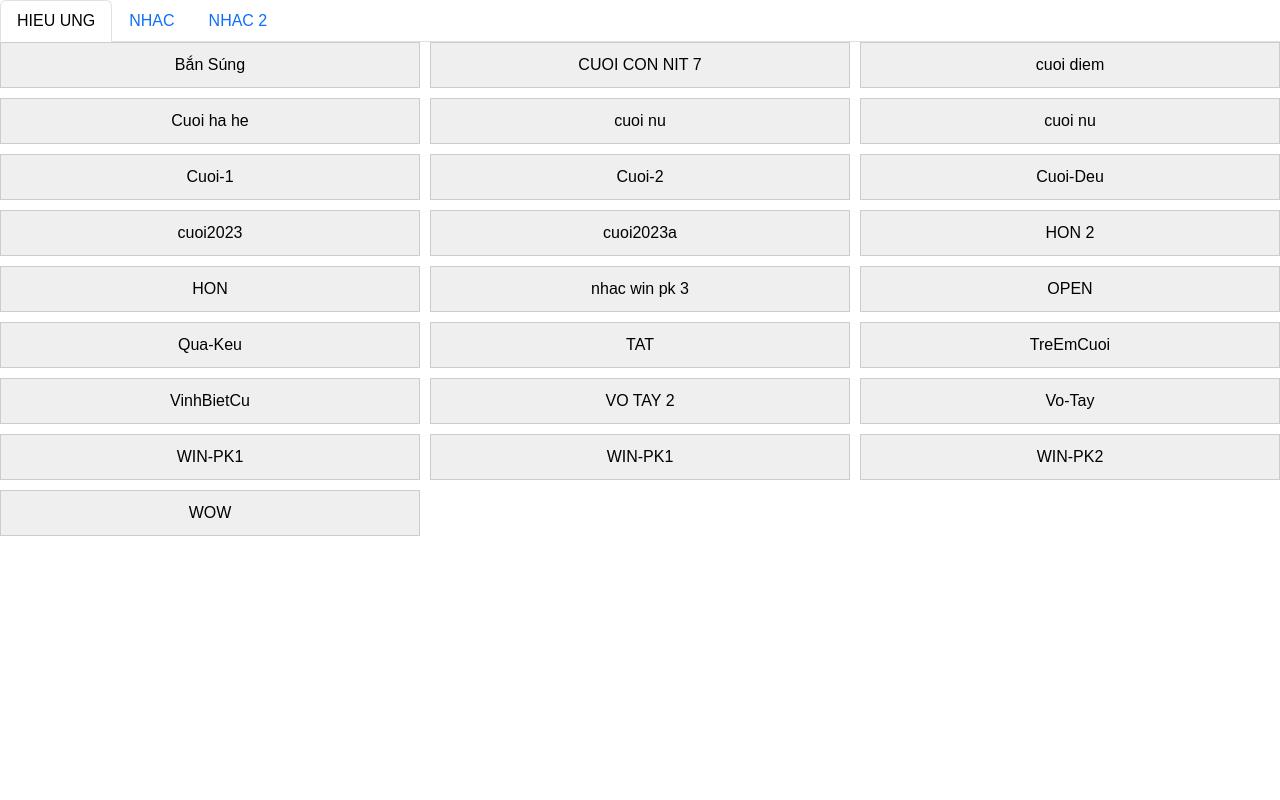
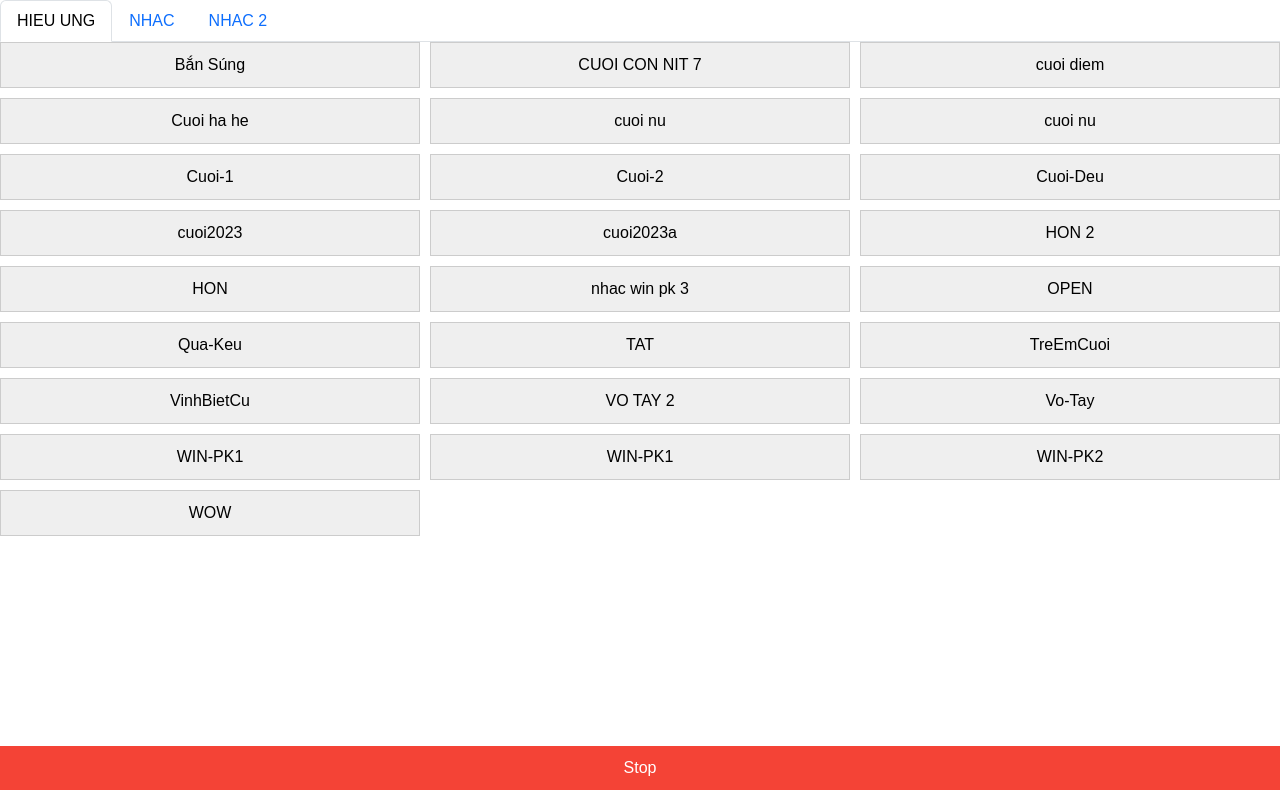
Before and after one commit to thinhpham12345/simple-sound-mixer, a plain HTML site: page index.html in a window 1280 px wide. Drawn offline with nearby package versions, Linux system fonts and the light colour scheme.

Commit message:
add stop button

```diff
--- a/index.html
+++ b/index.html
@@ -32,6 +32,11 @@
         padding: 10px 20px;
         border: none;
         cursor: pointer;
+        position: absolute; /* Set position absolute */
+        bottom: 10px; /* Set bottom position */
+        left: 50%; /* Set left position to center */
+        transform: translateX(-50%); /* Center horizontally */
+        width: 100%;
     }
 </style>
 </head>
@@ -132,6 +137,7 @@
         </div>
     </div>
 </div>
+<button class="stop-button" onclick="stopAudio()">Stop</button>
 
 <audio id="audioPlayer" controls style="display: none;"></audio>
 
@@ -143,6 +149,12 @@ function playAudio(src) {
     audioPlayer.src = src;
     audioPlayer.play();
 }
+
+function stopAudio() {
+    audioPlayer.pause();
+    audioPlayer.currentTime = 0;
+    audioPlayer.loop = false;
+}
 </script>
 
 
```
